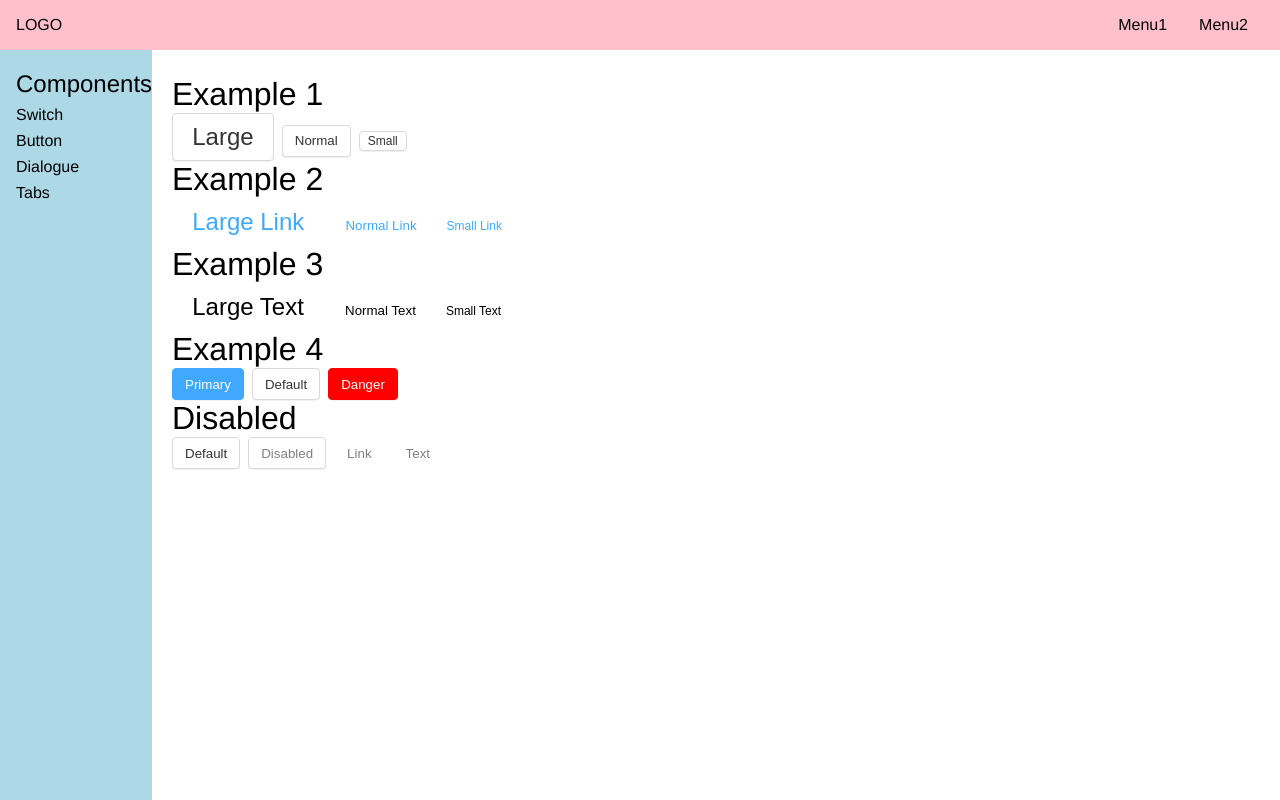
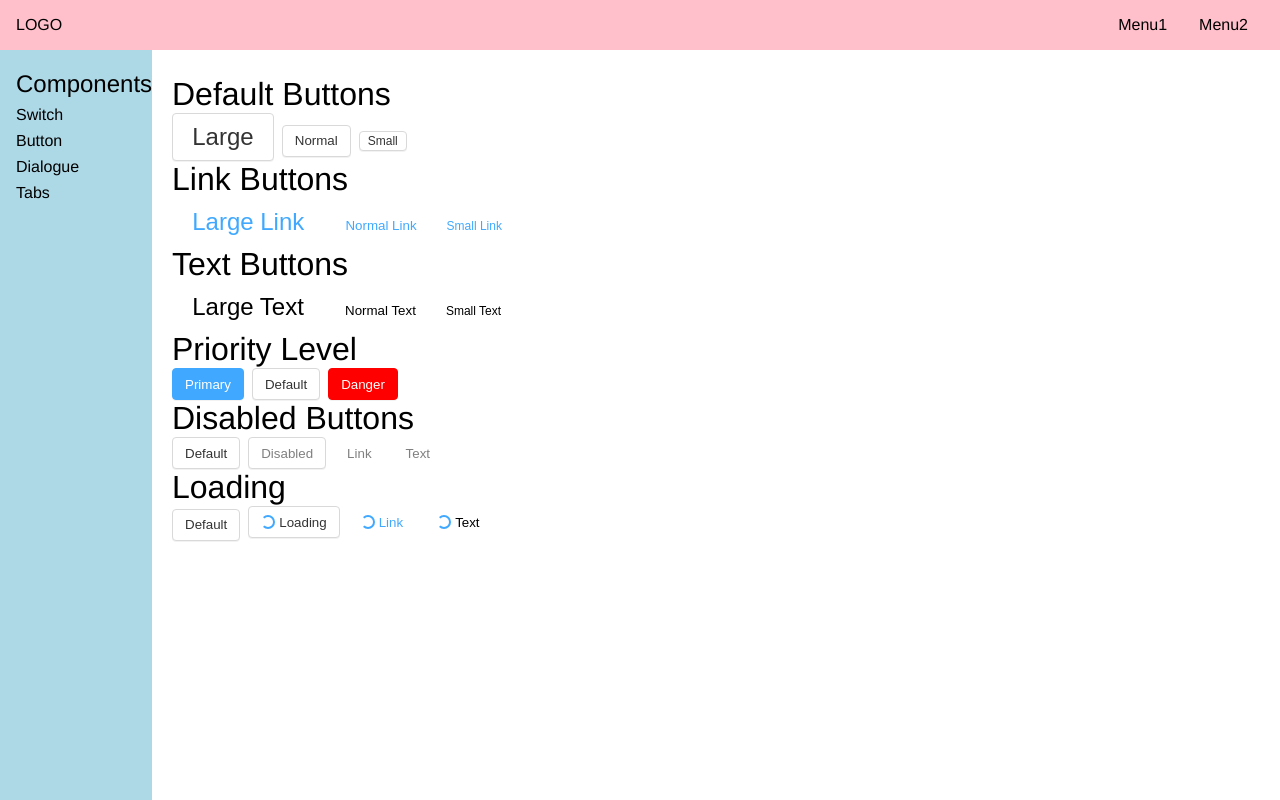
Before and after one commit to lavaboy1738/lava-UI, a Vue app: page /#/docs/button in a window 1280 px wide. Built offline with nearby package versions, Linux system fonts and the light colour scheme.

Commit message:
adding loading indicators

```diff
--- a/src/components/ButtonDemo.vue
+++ b/src/components/ButtonDemo.vue
@@ -1,34 +1,41 @@
 <template>
-<h1>Example 1</h1>
+    <h1>Default Buttons</h1>
     <div>
         <Button theme="button" size="large">Large</Button>
         <Button theme="button" size="normal">Normal</Button>
         <Button theme="button" size="small">Small</Button>
     </div>
-    <h1>Example 2</h1>
+    <h1>Link Buttons</h1>
     <div>
         <Button theme="link" size="large" >Large Link</Button>
         <Button theme="link" size="normal">Normal Link</Button>
         <Button theme="link" size="small">Small Link</Button>
     </div>
-    <h1>Example 3</h1>
+    <h1>Text Buttons</h1>
     <div>
         <Button theme="text" size="large">Large Text</Button>
         <Button theme="text" size="normal">Normal Text</Button>
         <Button theme="text" size="small">Small Text</Button>
     </div>
-    <h1>Example 4</h1>
+    <h1>Priority Level</h1>
     <div>
         <Button priority="primary">Primary</Button>
         <Button>Default</Button>
         <Button priority="danger">Danger</Button>
     </div>
-    <h1>Disabled</h1>
+    <h1>Disabled Buttons</h1>
     <div>
         <Button>Default</Button>
         <Button disabled>Disabled</Button>
         <Button disabled theme="link">Link</Button>
         <Button disabled theme="text">Text</Button>
+    </div>
+    <h1>Loading</h1>
+    <div>
+        <Button>Default</Button>
+        <Button loading>Loading</Button>
+        <Button theme="link" loading>Link</Button>
+        <Button theme="text" loading>Text</Button>
     </div>
 </template>
 
--- a/src/library/Button.vue
+++ b/src/library/Button.vue
@@ -1,5 +1,6 @@
 <template>
     <button v-bind="$attrs" class="lava-button" :class="classes" :disabled="disabled">
+        <span v-if="loading" class="lava-loading-indicator"></span>
         <slot/>
     </button>
 </template>
@@ -21,6 +22,10 @@ export default {
             default: "normal"
         },
         disabled: {
+            type: Boolean,
+            default: false
+        },
+        loading: {
             type: Boolean,
             default: false
         }
@@ -128,6 +133,22 @@ export default {
                 border-color: $grey;
             }
         }
+        .lava-loading-indicator{
+            display: inline-block;
+            width: 0.4375 * $height;
+            height: 0.4375 * $height;
+            margin-right: 0.125 * $height;
+            border-radius: 0.25 * $height;
+            border-color: $blue $blue $blue transparent;
+            border-style: solid;
+            border-width: 0.0625 * $height;
+            animation: lava-spin 1s infinite linear;
+        }
+    }
+
+    @keyframes lava-spin {
+        0% {transform: rotate(0deg)}
+        100% {transform: rotate(360deg)}
     }
 
 </style>
```
